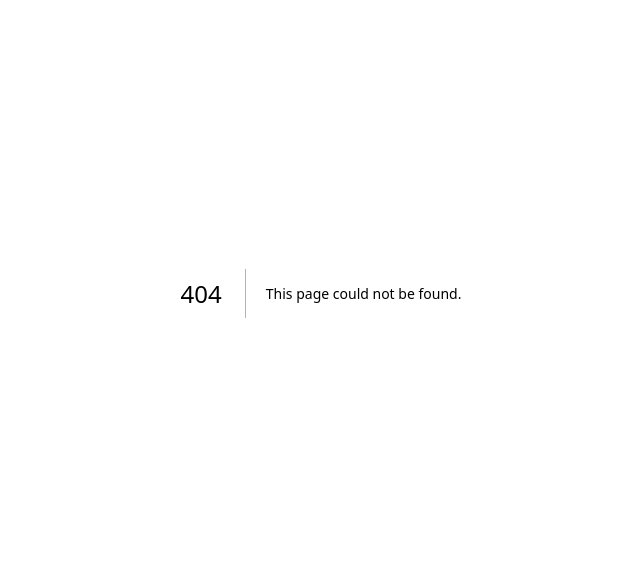
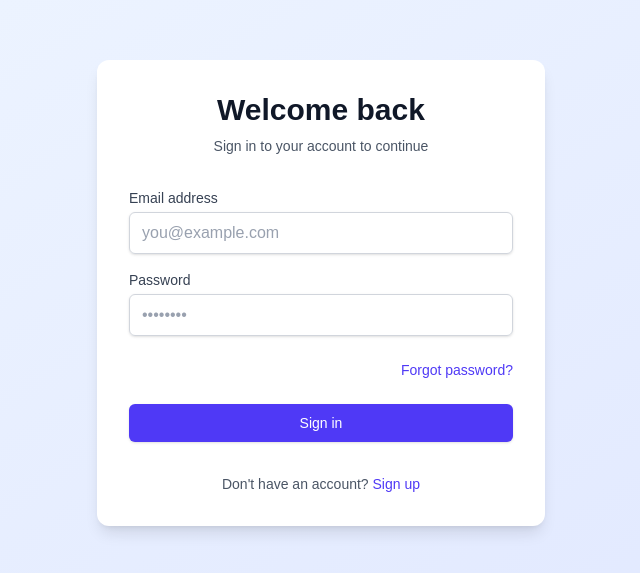
Before and after one commit to ajais-25/edulink, a Next.js app: page /sign-in in a window 1280 px wide. Before the commit this address had no page. Shown: the part 107-680 px from the top of the page, without its empty margins (319-959 px from the left). Built offline with nearby package versions, Linux system fonts and the light colour scheme.

Commit message:
create a demo sign in page and make getCourses api call

```diff
--- a/src/app/api/courses/route.ts
+++ b/src/app/api/courses/route.ts
@@ -22,7 +22,12 @@ export async function GET(request: NextRequest) {
       );
     }
 
-    const courses = await Course.find();
+    const courses = await Course.find({
+      instructor: {
+        $ne: userId,
+      },
+      isPublished: true,
+    });
 
     return Response.json(
       {
--- a/src/app/courses/page.tsx
+++ b/src/app/courses/page.tsx
@@ -1,6 +1,6 @@
 "use client";
 
-import { useRef, useState } from "react";
+import { useEffect, useRef, useState } from "react";
 import { X, Plus, Users, Star } from "lucide-react";
 import {
   ImageKitAbortError,
@@ -12,7 +12,7 @@ import {
 import axios from "axios";
 
 interface Course {
-  id: number;
+  _id: string;
   title: string;
   description: string;
   thumbnail: string;
@@ -38,7 +38,7 @@ interface FormData {
 export default function CoursesPage() {
   const [courses, setCourses] = useState<Course[]>([
     {
-      id: 1,
+      _id: "1",
       title: "Web Development Fundamentals",
       description: "Learn the basics of HTML, CSS, and JavaScript",
       thumbnail:
@@ -51,7 +51,7 @@ export default function CoursesPage() {
       rating: 4.5,
     },
     {
-      id: 2,
+      _id: "2",
       title: "Advanced React Patterns",
       description: "Master advanced React concepts and design patterns",
       thumbnail:
@@ -64,7 +64,7 @@ export default function CoursesPage() {
       rating: 4.5,
     },
     {
-      id: 3,
+      _id: "3",
       title: "UI/UX Design Masterclass",
       description: "Create beautiful and user-friendly interfaces",
       thumbnail:
@@ -89,6 +89,20 @@ export default function CoursesPage() {
     price: "",
     isPublished: false,
   });
+
+  useEffect(() => {
+    const getCourses = async () => {
+      try {
+        const response = await axios.get("/api/courses");
+
+        setCourses(response.data.data);
+      } catch (error) {
+        console.error("Error fetching courses");
+      }
+    };
+
+    getCourses();
+  }, []);
 
   const [progress, setProgress] = useState(0);
 
@@ -190,7 +204,7 @@ export default function CoursesPage() {
 
       const response = await axios.post("/api/courses", axiosData);
 
-      console.log(response);
+      // console.log(response);
     } catch (error) {
       if (error instanceof ImageKitAbortError) {
         console.error("Upload aborted:", error.reason);
@@ -234,7 +248,7 @@ export default function CoursesPage() {
         <div className="grid grid-cols-1 md:grid-cols-2 lg:grid-cols-3 gap-6">
           {courses.map((course) => (
             <div
-              key={course.id}
+              key={course._id}
               className="bg-white rounded-lg shadow-sm overflow-hidden hover:shadow-md transition-shadow"
             >
               <div className="relative">
@@ -260,7 +274,10 @@ export default function CoursesPage() {
                   <span className="text-xs font-medium text-blue-600 bg-blue-50 px-2 py-1 rounded">
                     {course.category}
                   </span>
-                  <span className="text-xs text-gray-500">{course.level}</span>
+                  <span className="text-xs text-gray-500">
+                    {course.level.slice(0, 1).toUpperCase() +
+                      course.level.slice(1)}
+                  </span>
                 </div>
                 <h3 className="text-lg font-semibold text-gray-900 mb-2">
                   {course.title}
--- /dev/null
+++ b/src/app/sign-in/page.tsx
@@ -0,0 +1,119 @@
+"use client";
+
+import axios from "axios";
+import { useState } from "react";
+
+export default function SignIn() {
+  const [email, setEmail] = useState("");
+  const [password, setPassword] = useState("");
+  const [isLoading, setIsLoading] = useState(false);
+
+  const handleSubmit = async (e: React.FormEvent) => {
+    e.preventDefault();
+    setIsLoading(true);
+
+    try {
+      const response = await axios.post("/api/auth/sign-in", {
+        email,
+        password,
+      });
+
+      console.log(response);
+    } catch (error: any) {
+      console.error(error.response.data.message);
+    } finally {
+      setIsLoading(false);
+    }
+  };
+
+  return (
+    <div className="min-h-screen flex items-center justify-center bg-gradient-to-br from-blue-50 to-indigo-100 px-4">
+      <div className="max-w-md w-full space-y-8 bg-white p-8 rounded-xl shadow-lg">
+        <div>
+          <h2 className="text-center text-3xl font-bold text-gray-900">
+            Welcome back
+          </h2>
+          <p className="mt-2 text-center text-sm text-gray-600">
+            Sign in to your account to continue
+          </p>
+        </div>
+
+        <div className="mt-8 space-y-6">
+          <div className="space-y-4">
+            <div>
+              <label
+                htmlFor="email"
+                className="block text-sm font-medium text-gray-700"
+              >
+                Email address
+              </label>
+              <input
+                id="email"
+                name="email"
+                type="email"
+                autoComplete="email"
+                required
+                value={email}
+                onChange={(e) => setEmail(e.target.value)}
+                className="mt-1 block w-full px-3 py-2 border border-gray-300 rounded-md shadow-sm placeholder-gray-400 text-gray-900 focus:outline-none focus:ring-indigo-500 focus:border-indigo-500"
+                placeholder="you@example.com"
+              />
+            </div>
+
+            <div>
+              <label
+                htmlFor="password"
+                className="block text-sm font-medium text-gray-700"
+              >
+                Password
+              </label>
+              <input
+                id="password"
+                name="password"
+                type="password"
+                autoComplete="current-password"
+                required
+                value={password}
+                onChange={(e) => setPassword(e.target.value)}
+                className="mt-1 block w-full px-3 py-2 border border-gray-300 rounded-md shadow-sm placeholder-gray-400 text-gray-900 focus:outline-none focus:ring-indigo-500 focus:border-indigo-500"
+                placeholder="••••••••"
+              />
+            </div>
+          </div>
+
+          <div className="flex items-center justify-end">
+            <div className="text-sm">
+              <a
+                href="#"
+                className="font-medium text-indigo-600 hover:text-indigo-500"
+              >
+                Forgot password?
+              </a>
+            </div>
+          </div>
+
+          <div>
+            <button
+              type="button"
+              onClick={handleSubmit}
+              disabled={isLoading}
+              className="w-full flex justify-center py-2 px-4 border border-transparent rounded-md shadow-sm text-sm font-medium text-white bg-indigo-600 hover:bg-indigo-700 focus:outline-none focus:ring-2 focus:ring-offset-2 focus:ring-indigo-500 disabled:opacity-50 disabled:cursor-not-allowed cursor-pointer transition-colors"
+            >
+              {isLoading ? "Signing in..." : "Sign in"}
+            </button>
+          </div>
+        </div>
+
+        <p className="mt-6 text-center text-sm text-gray-600">
+          Don't have an account?{" "}
+          <a
+            href="#"
+            className="font-medium text-indigo-600 hover:text-indigo-500"
+          >
+            Sign up
+          </a>
+        </p>
+      </div>
+    </div>
+  );
+}
```
